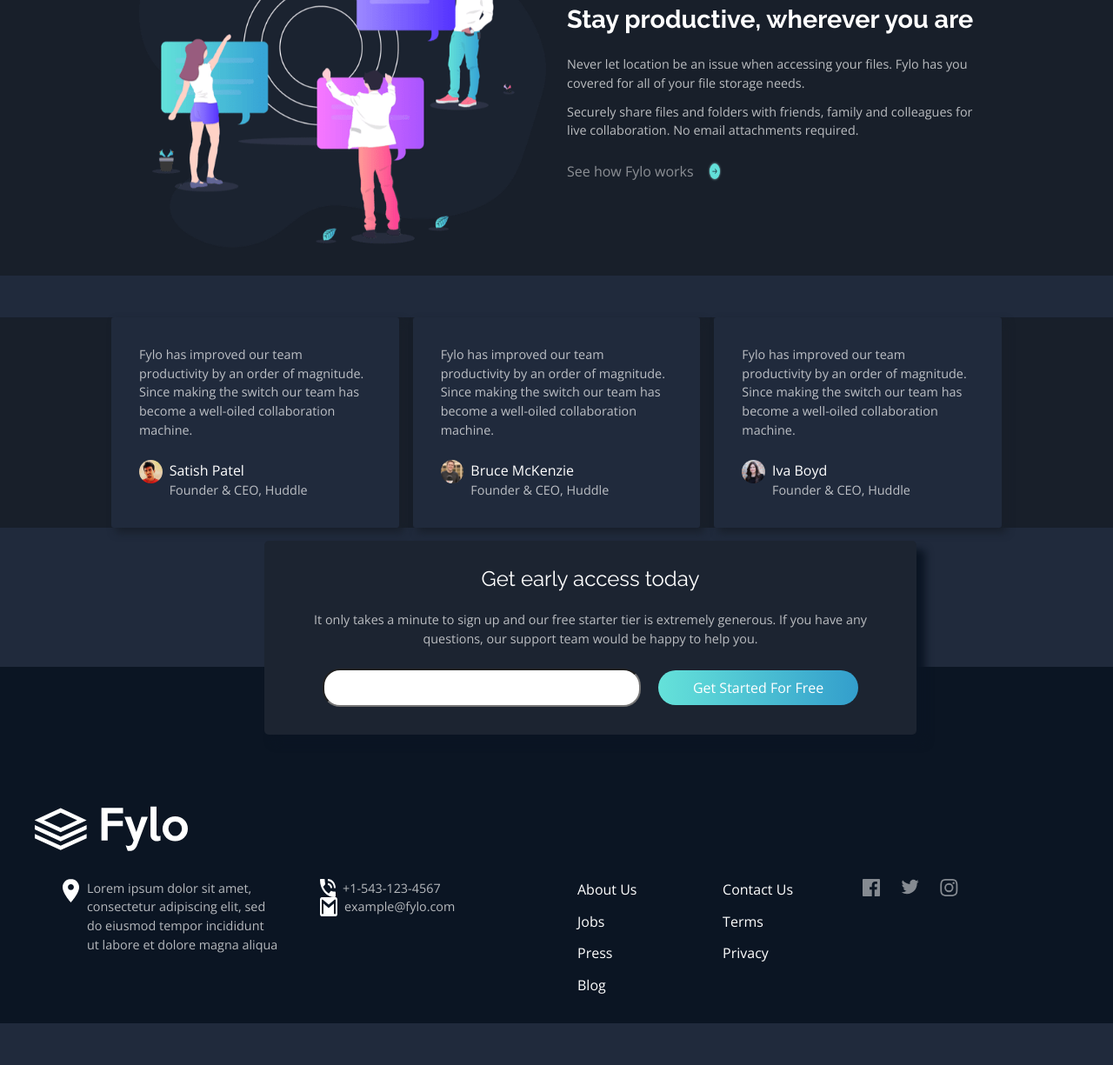
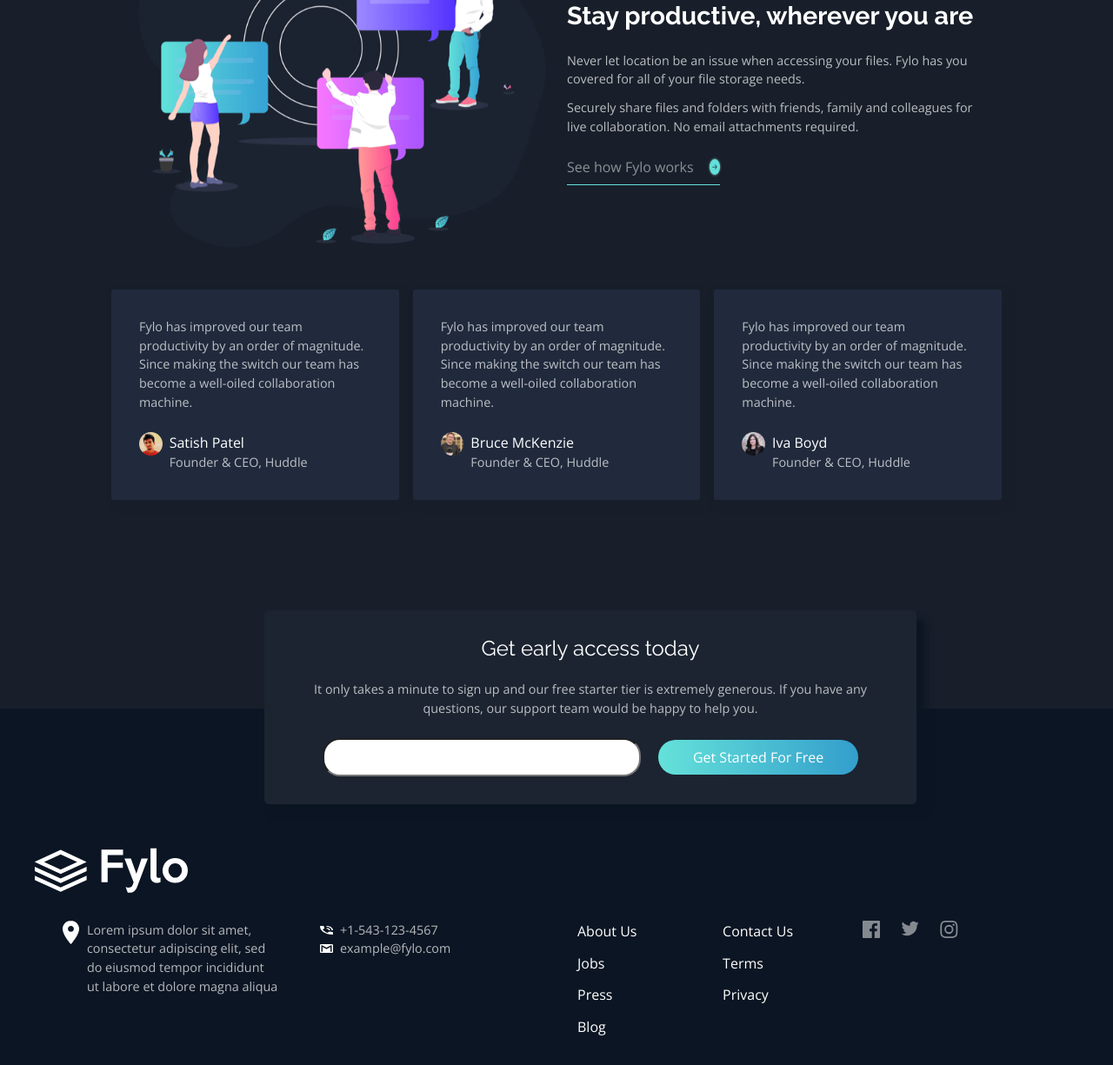
Before and after one commit to EstherIdabor/fylo-darkthemed-landingpage, a website built with Vite: page index.html in a window 1280 px wide. Shown: the part 1458-2683 px from the top of the page at 87% size. Before the commit the page ends 2635 px from the top, so only its background shows below. Built offline with nearby package versions, Linux system fonts and the light colour scheme.

Commit message:
made some changes

```diff
--- a/index.html
+++ b/index.html
@@ -86,8 +86,8 @@
       </div>
     </div>
   </section>
-  <section class="bg-body" style="margin-bottom: 3rem;">
-    <div class="third-section">
+  <section class="bg-body">
+    <div class="third-section" style="padding-bottom: 3rem;">
       <div>
         <img src="images/illustration-stay-productive.png" alt="">
       </div>
@@ -101,18 +101,20 @@
             attachments required.</p>
         </div>
         <div class="box-flex"><a href="#">See how Fylo works</a> <img src="images/icon-arrow.svg" alt=""></div>
+        <div class="horizontal-line" style="--flow-spacer: 0.5rem"></div>
       </div>
     </div>
   </section>
-  <section class="bg-body" style="margin-bottom: 10rem;">
+  <section class="bg-body" style="padding-bottom: 10rem;">
     <div class="testimonial">
+      <img class="quotes" src="images/bg-quotes.png" alt="">
       <div class="testimonial-card flow">
         <div>
           <p>Fylo has improved our team productivity by an order of magnitude. Since making the switch our team has
             become a well-oiled collaboration machine.</p>
         </div>
         <div class="meta-data">
-          <div class="profile-container"><img class="profile-img" src="images/profile-1.jpg" alt=""></div>
+          <div class="profile-container"><div><img class="profile-img" src="images/profile-1.jpg" alt=""></div></div>
           <div>
             <h3>Satish Patel</h3>
             <p>Founder & CEO, Huddle</p>
@@ -178,10 +180,10 @@
           </div>
         </div>
         <div>
-          <div class="meta-data"><img src="images/icon-phone.svg" alt="">
+          <div class="meta-data"><img class="phone-icon" src="images/icon-phone.svg" alt="">
             <p>+1-543-123-4567</p>
           </div>
-          <div class="meta-data"><img src="images/icon-email.svg" alt="">
+          <div class="meta-data"><img class="phone-icon" src="images/icon-email.svg" alt="">
             <p>example@fylo.com</p>
           </div>
 
--- a/style.css
+++ b/style.css
@@ -163,10 +163,15 @@
   box-shadow: 5px 5px 10px var(--clr-darkblue-500);
   border-radius: 3px;
   padding: 2rem;
+  z-index: 100;
+}
+.quotes {
+  position: absolute;
+  bottom: -72.5rem;
 }
 .cta-section {
   position: absolute;
-  top: 130rem;
+  top: 135rem;
   left: 19rem;
   z-index: 100;
   background-color: var(--clr-darkblue-400);
@@ -256,3 +261,14 @@
 .location-img{
   width: 75px;
 }
+.phone-icon {
+  width: 15px;
+  height: 10px;
+  align-self: center;
+}
+.horizontal-line {
+  cursor: pointer;
+  width: 11rem;
+  height: 1px;
+  background-color: var(--clr-accent-cyan);
+}
```
